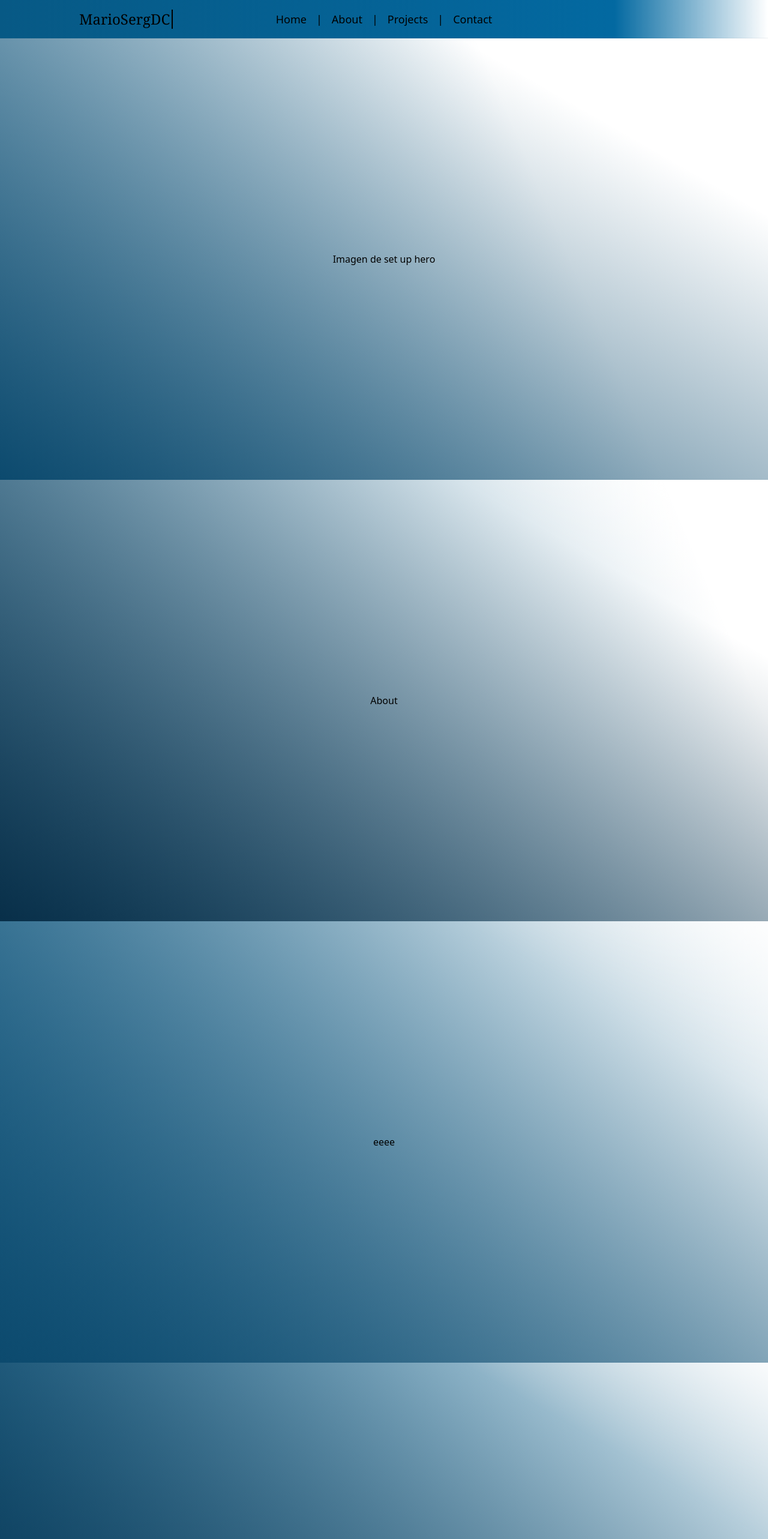
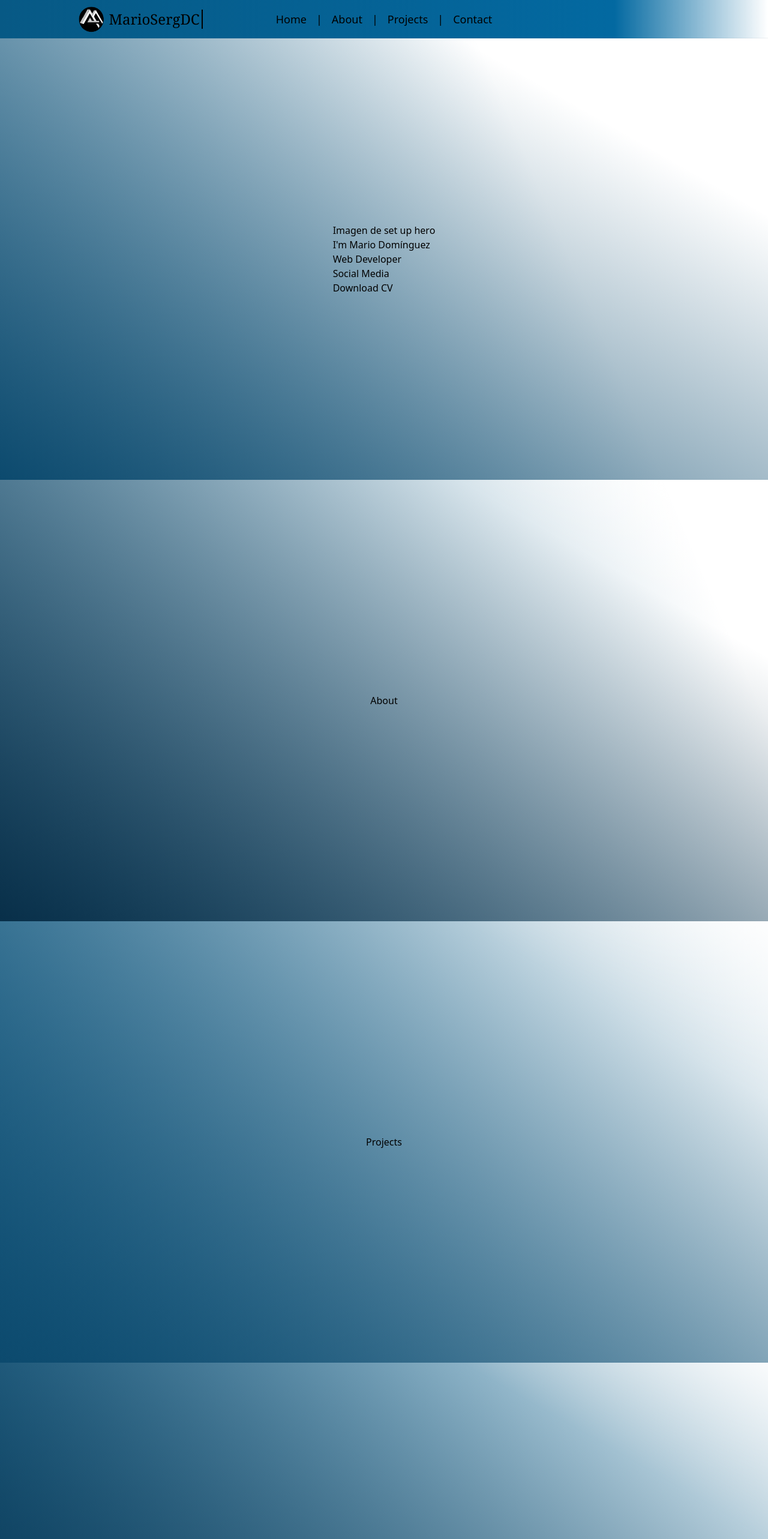
Before and after one commit to mariosergdc/portfolio, a React (Vite) app: page / in a window 1280 px wide. Shown: the top 2566 px of the page at 60% size. Built offline with nearby package versions, Linux system fonts and the light colour scheme.

Commit message:
icon,rename sections

```diff
--- a/index.html
+++ b/index.html
@@ -2,7 +2,7 @@
 <html lang="en">
   <head>
     <meta charset="UTF-8" />
-    <link rel="icon" type="image/svg+xml" href="/vite.svg" />
+    <link rel="icon" type="image/svg+xml" href="/m.png" />
     <meta name="viewport" content="width=device-width, initial-scale=1.0" />
     <title>MarioSergDC's Portfolio</title>
   </head>
--- a/src/App.tsx
+++ b/src/App.tsx
@@ -10,31 +10,35 @@ export default function App() {
       <main className="main w-full">
         <section
           id="home"
-          className="home flex content-center justify-center flex-wrap
+          className="home flex flex-col content-center justify-center flex-wrap
           bg-gradient-to-tr from-sky-900 via-transparent via-80% to-white/[0.9]"
         >
           <div>Imagen de set up hero</div>
+          <div>I'm Mario Domínguez</div>
+          <div>Web Developer</div>
+          <div>Social Media</div>
+          <div>Download CV</div>
         </section>
         <section
-          id="section-1"
-          className="section-1 flex content-center justify-center flex-wrap
+          id="section-about"
+          className="section-about flex content-center justify-center flex-wrap
           bg-gradient-to-tr from-sky-950 via-transparent via-80% to-white/[0.9]"
         >
           <div>About</div>
         </section>
         <section
-          id="section-2"
-          className="section-2 flex content-center justify-center flex-wrap
+          id="section-projects"
+          className="section-projects flex content-center justify-center flex-wrap
         bg-gradient-to-tr from-sky-900 via-transparent via-80% to-white/[0.9]"
         >
-          eeee
+          Projects
         </section>
         <section
-          id="section-3"
-          className="section-3 flex content-center justify-center flex-wrap
+          id="section-contact"
+          className="section-contact flex content-center justify-center flex-wrap
         bg-gradient-to-tr from-sky-950 via-transparent via-80% to-white/[0.9]"
         >
-          q
+          Contact
         </section>
       </main>
     </div>
--- a/src/components/Menu.tsx
+++ b/src/components/Menu.tsx
@@ -7,15 +7,15 @@ const Menu = () => {
         </li>
         <li>|</li>
         <li className="nav-links">
-          <a href="#section-1">About</a>
+          <a href="#section-about">About</a>
         </li>
         <li>|</li>
         <li className="nav-links">
-          <a href="#section-2">Projects</a>
+          <a href="#section-projects">Projects</a>
         </li>
         <li>|</li>
         <li className="nav-links">
-          <a href="#section-3">Contact</a>
+          <a href="#section-contact">Contact</a>
         </li>
       </ul>
     </nav>
--- a/src/components/NavBar.tsx
+++ b/src/components/NavBar.tsx
@@ -7,7 +7,12 @@ const NavBar = () => {
     bg-gradient-to-r from-sky-800 via-sky-700 via-80% to-white/[0.9] shadow-slate-50"
     >
       <header className="container max-w-screen-lg grid grid-cols-3 navbar h-full items-center mx-auto ">
-        <h1 className="brand text-2xl pl-6 lg:pl-1 font-serif">MarioSergDC</h1>
+        <div className="brand-container flex  items-center justify-start ">
+          <img className="h-16" src="/m.png" alt="logo" />
+          <h1 className="brand text-2xl pl-6 lg:pl-1 font-serif">
+            MarioSergDC
+          </h1>
+        </div>
         <Menu />
       </header>
     </div>
--- a/src/index.css
+++ b/src/index.css
@@ -51,7 +51,7 @@
   transform: scaleX(1);
 }
 
-.brand:hover {
+.brand-container:hover img {
   animation-name: surprise;
   -webkit-animation-name: surprise;
   -moz-animation-name: surprise;
@@ -97,9 +97,9 @@
 }
 
 .home,
-.section-1,
-.section-2,
-.section-3 {
+.section-about,
+.section-projects,
+.section-contact {
   scroll-margin-top: 4rem;
   height: calc(100vh - 4rem);
 }
```
Also changed, not shown: public/m.png (added).
